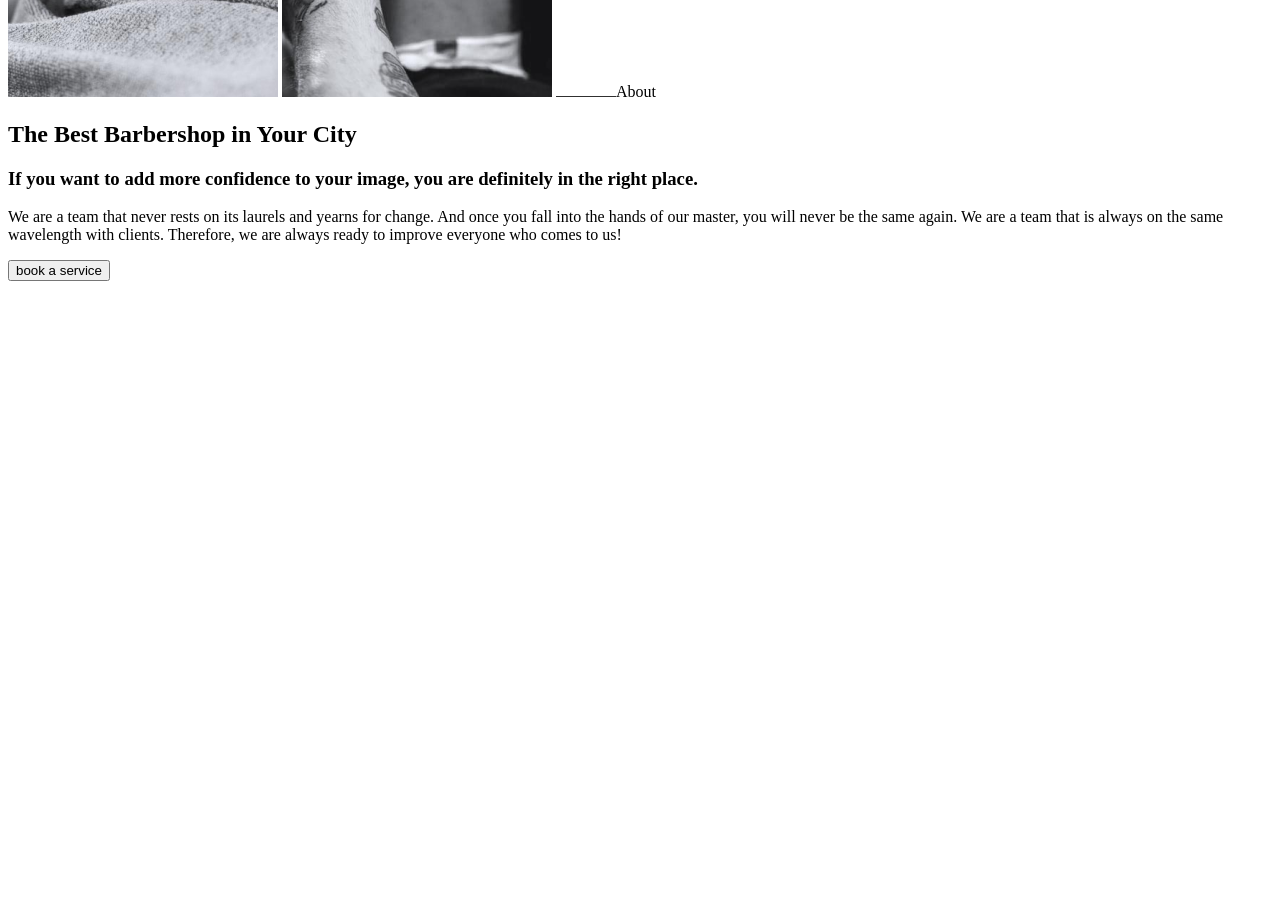
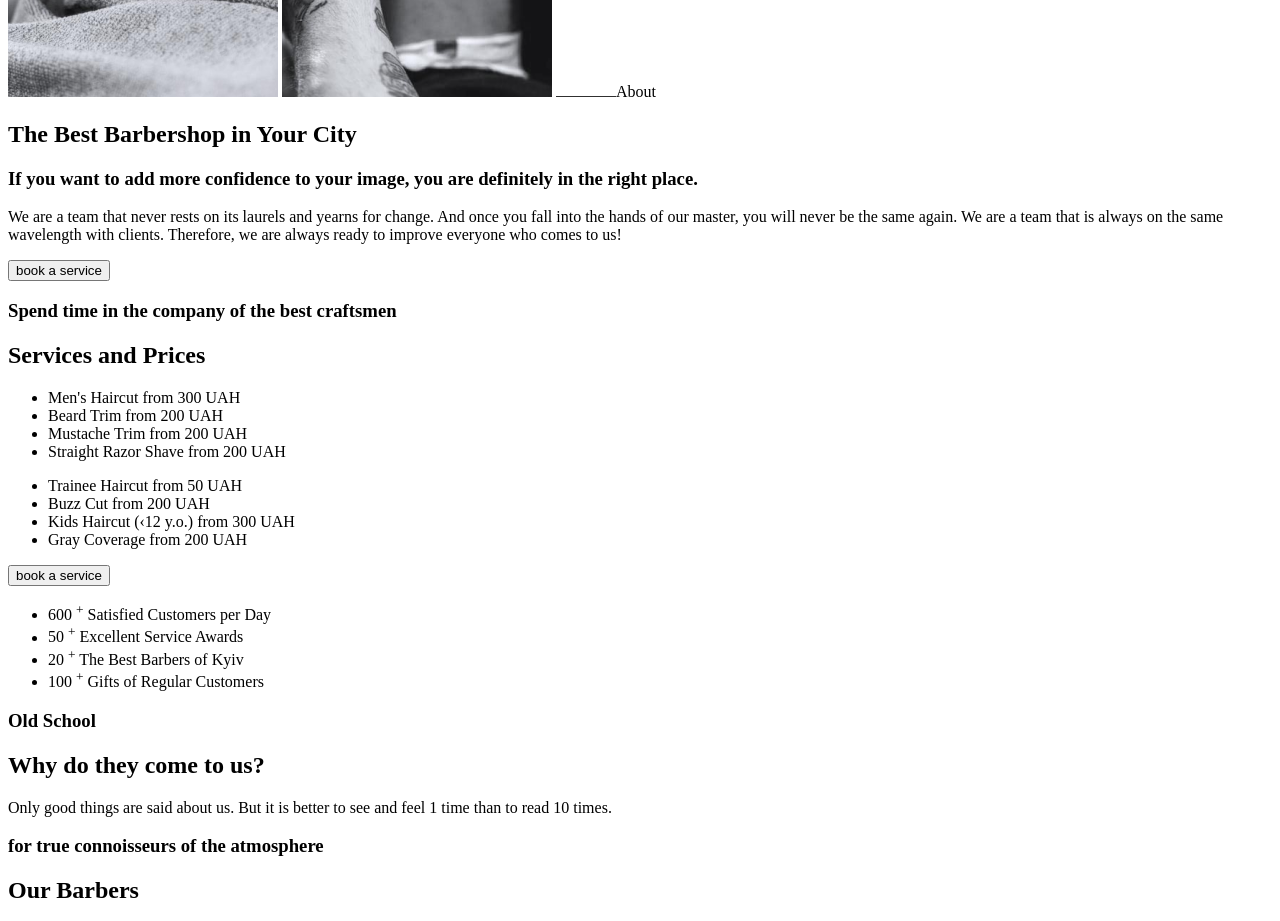
Before and after one commit to Otterisa/Barbershop, a plain HTML site: page index.html in a window 1280 px wide. Shown: the part 739-1660 px from the top of the page. Before the commit the page ends 1028 px from the top, so only its background shows below. Drawn offline with Linux system fonts and the light colour scheme.

Commit message:
barbershop session 2

```diff
--- a/index.html
+++ b/index.html
@@ -88,6 +88,131 @@
 
         <button>book a service</button>
       </section>
+
+      <!---Services and prices-->
+
+      <section>
+        <h3>Spend time in the company of the best craftsmen</h3>
+        <h2>Services and Prices</h2>
+        <ul>
+          <li>
+            <span>Men's Haircut</span>
+            <span>from 300 UAH </span>
+          </li>
+          <li>
+            <span>Beard Trim</span>
+            <span>from 200 UAH</span>
+          </li>
+          <li>
+            <span>Mustache Trim</span>
+            <span>from 200 UAH</span>
+          </li>
+          <li>
+            <span>Straight Razor Shave</span>
+            <span>from 200 UAH</span>
+          </li>
+        </ul>
+
+        <ul>
+          <li>
+            <span>Trainee Haircut </span>
+            <span>from 50 UAH </span>
+          </li>
+          <li>
+            <span>Buzz Cut</span>
+            <span>from 200 UAH </span>
+          </li>
+          <li>
+            <span>Kids Haircut (&lsaquo;12 y.o.)</span>
+            <span>from 300 UAH </span>
+          </li>
+          <li>
+            <span>Gray Coverage</span>
+            <span>from 200 UAH </span>
+          </li>
+        </ul>
+        <button>book a service</button>
+      </section>
+
+      <section>
+        <ul>
+          <li>
+            <span>600</span>
+            <sup>+</sup>
+            <span>Satisfied Customers per Day</span>
+          </li>
+          <li>
+            <span>50</span>
+            <sup>+</sup>
+            <span>Excellent Service Awards</span>
+          </li>
+          <li>
+            <span>20</span>
+            <sup>+</sup>
+            <span>The Best Barbers of Kyiv</span>
+          </li>
+          <li>
+            <span>100</span>
+            <sup>+</sup>
+            <span>Gifts of Regular Customers</span>
+          </li>
+        </ul>
+
+        <article>
+          <h3>Old School</h3>
+          <h2>Why do they come to us?</h2>
+          <p>
+            Only good things are said about us. But it is better to see and feel
+            1 time than to read 10 times.
+          </p>
+        </article>
+      </section>
+
+      <section>
+        <h3>for true connoisseurs of the atmosphere</h3>
+        <h2>Our Barbers</h2>
+
+        <img src="./images/barber_John_Smith.png" alt="John Smith" />
+        <br />
+        <span>John Smith</span>
+        <br />
+        <em>Extrem Barber</em>
+
+        <img src="./images/michele_doe.png" alt="Michele Doe" />
+        <br />
+        <span>Michele Doe</span>
+        <br />
+        <em>Extrem Barber</em>
+
+        <img src="./images/alan_black.png" alt="Alan Black" />
+        <br />
+        <span>Alan Black</span>
+        <br />
+        <em>Extrem Barber</em>
+      </section>
+
+      <section>
+        <h3>In Latin, "barba" means "beard"</h3>
+
+        <ul>
+          <li>
+            <img src="./images/list1.png" alt="frizer tunde cu masina" />
+          </li>
+          <li>
+            <img src="./images/list2.png" alt="pregateste barba" />
+          </li>
+          <li>
+            <img src="./images/list3.png" alt="ingrijire" />
+          </li>
+          <li>
+            <img src="./images/list4.png" alt="tunde cu lama" />
+          </li>
+        </ul>
+      </section>
+
+      <section>
+        <h3>Contacts</h3>
+      </section>
     </main>
   </body>
 </html>
```
Also changed, not shown: images/alan_black.png (added), images/barber_John_Smith.png (added), images/list1.png (added), images/list2.png (added), images/list3.png (added), images/list4.png (added), images/michele_doe.png (added).
